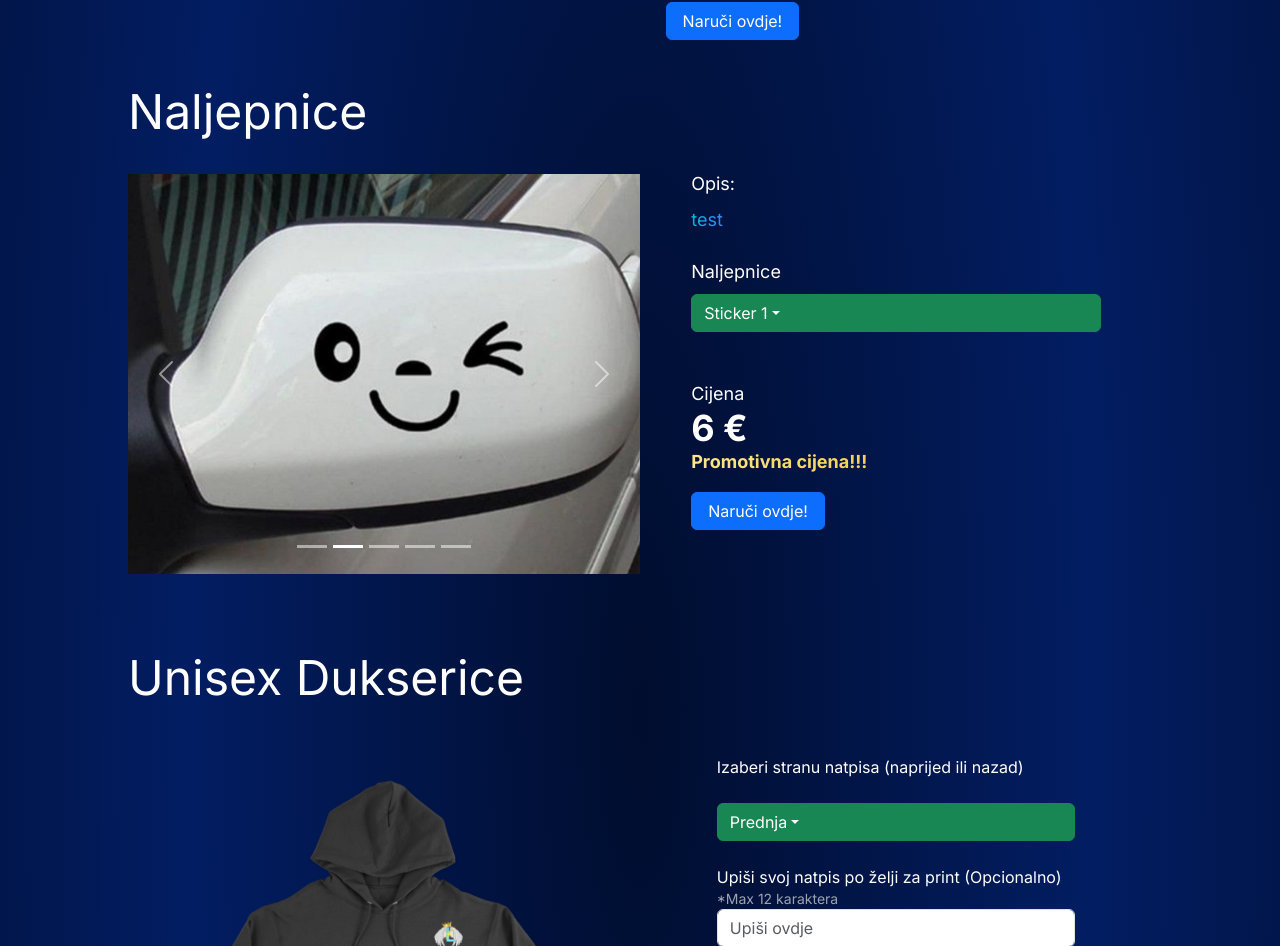
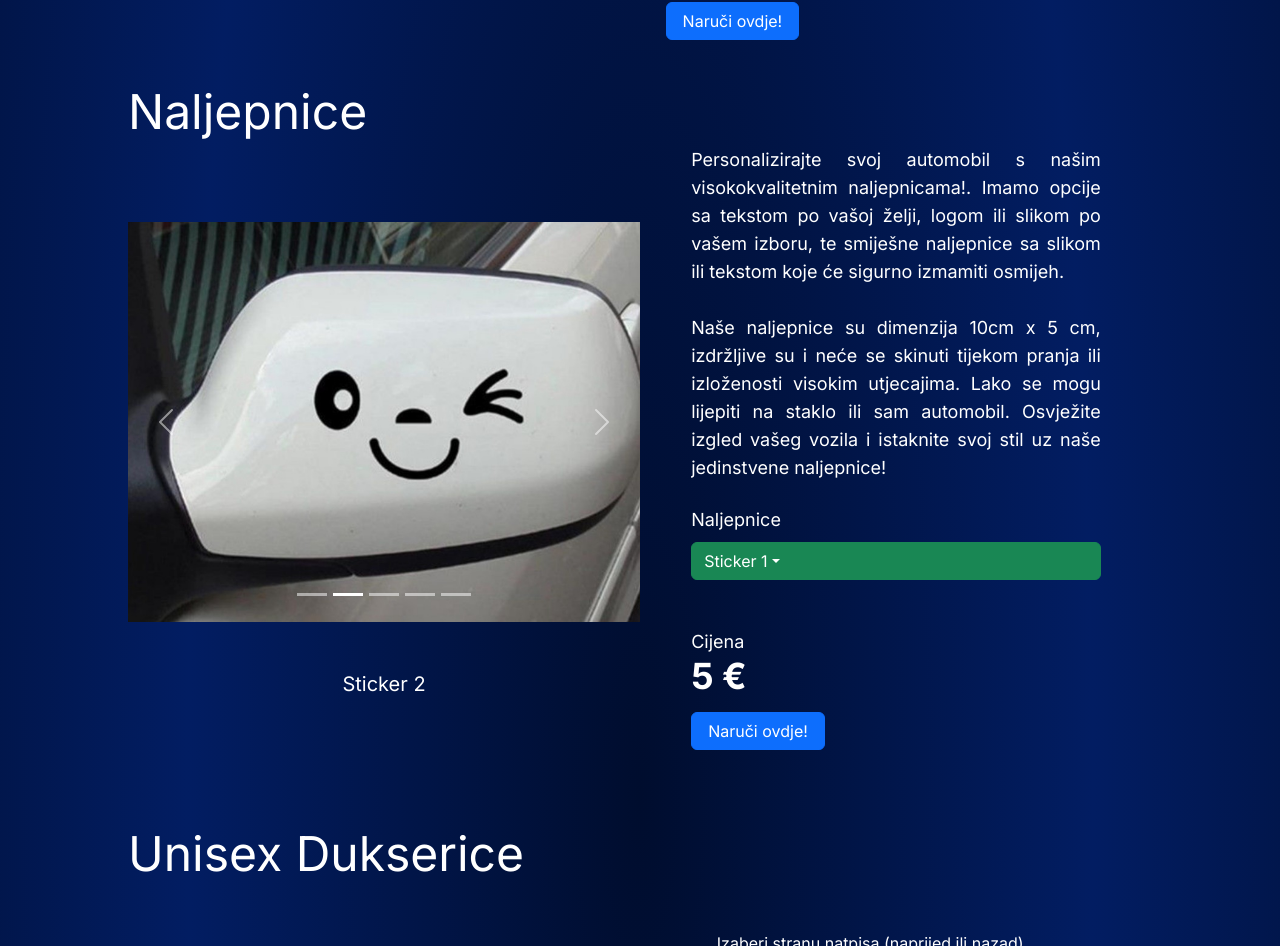
Before and after one commit to DenisKantic/Lexyri9_portfolio_NextJS, a Next.js app: page /shop in a window 1280 px wide. Shown: the part 1929-2875 px from the top of the page. Built offline with nearby package versions, Linux system fonts and the light colour scheme.

Commit message:
finished with stickers and everything for that

```diff
--- a/app/components/ShopPreview.jsx
+++ b/app/components/ShopPreview.jsx
@@ -26,22 +26,22 @@ export default function ShopPreview(){
     return (
         <div className="w-[80%] mx-auto xxs:h-auto mb-5 mt-5" ref={refTitle}>
 
-        <motion.h1 className="text3 text-white pt-5 xxs:text-3xl sm:text-5xl"
+        <motion.h1 className="text1 text-white pt-5 xxs:text-3xl sm:text-5xl"
         ref={refTitle}
         initial={{opacity: 0, x:-200}}
             animate={animationControls}
             transition={{duration: 0}}
         >Moj web shop</motion.h1>
         <motion.div
-        className="mt-4 h-[3px] bg-gradient-to-r from-green-300 via-blue-500 to-purple-600 w-full"
+        className="text1 mt-4 h-[3px] bg-gradient-to-r from-green-300 via-blue-500 to-purple-600 w-full"
         initial={{opacity: 0, x:-400}}
             animate={animationControls}
-            transition={{duration: 0.8}}
+            transition={{duration: 0}}
         ></motion.div>
 
 
         <motion.div
-        className="text4 text-white pt-10 text-xl w-[50%]
+        className="text1 text-white pt-10 text-xl w-[50%]
                         xxs:w-full md:w-[90%] lg:w-[80%] text-justify"
                         initial={{opacity: 0, x:-600}}
             animate={animationControls}
@@ -60,7 +60,7 @@ export default function ShopPreview(){
 
         <div className="pt-10 flex justify-between items-center w-full
                         xxs:flex-col sm:flex-row">
-            <motion.div className="text5 flex justify-center items-center flex-col
+            <motion.div className="text1 flex justify-center items-center flex-col
                             w-[30%] h-auto xxs:w-full md:w-[30%] xxs:mt-5 lg:mt-0 "
                             initial={{opacity: 0, x:-400}}
             animate={animationControls}
--- a/app/globals.css
+++ b/app/globals.css
@@ -1,3 +1,7 @@
 @tailwind base;
 @tailwind components;
 @tailwind utilities;
+
+.text1{
+  transition: all 0.5s;
+}
--- a/app/shop/ShopSite.jsx
+++ b/app/shop/ShopSite.jsx
@@ -34,7 +34,7 @@ import Carousel from 'react-bootstrap/Carousel';
         const longShirtPrice = 12;
         const perfumePrice = 6;
         const capPrice = 6;
-        const stickerPrice = 6;
+        const stickerPrice = 5;
 
         const refTitle = useRef(null);
         const isTitleInView = useInView(refTitle, {once: true});
@@ -65,13 +65,13 @@ import Carousel from 'react-bootstrap/Carousel';
         >
         Moj shop
         </motion.h1>
-        <motion.div className="mt-4 h-[3px] bg-gradient-to-r from-green-300 via-blue-500 to-purple-600 w-full mb-5"
+        <motion.div className="text1 mt-4 h-[3px] bg-gradient-to-r from-green-300 via-blue-500 to-purple-600 w-full mb-5"
             initial={{opacity: 0, x:-200}}
             animate={{opacity:1, x:0}}
-            transition={{duration: 1}}></motion.div>
+            transition={{duration: 0}}></motion.div>
 
 
-        <motion.div className="text2 text-white xxs:text-sm md:text-xl text-start break-normal mx-start pb-10 flex flex-col justify-start items-start
+        <motion.div className="text1 text-white xxs:text-sm md:text-xl text-start break-normal mx-start pb-10 flex flex-col justify-start items-start
                          xxs:w-full"
                         initial={{opacity: 0, x:-400}}
                         animate={{opacity:1, x:0}}
@@ -111,10 +111,10 @@ popis           popisom proizvoda koje želite naručiti. Naš tim će odmah obr
         </motion.div>
 
 
-            <motion.h2 className="text-5xl text-white md:mb-[-50px] mt-5"
+            <motion.h2 className="text1 text-5xl text-white md:mb-[-50px] mt-5"
                 initial={{opacity: 0, x:-200}}
                 animate={{opacity: 1, x:0}}
-                transition={{duration: 0.8}}>
+                transition={{duration: 0}}>
                     Parfemi
                     </motion.h2>
 
@@ -123,11 +123,11 @@ popis           popisom proizvoda koje želite naručiti. Naš tim će odmah obr
             md:flex-row">
             {/* card item parent */}
 
-                <motion.div className="flex justify-center items-center flex-col
+                <motion.div className="text1  flex justify-center items-center flex-col
                 xxs:w-full xxs:pt-10 md:pt-2 md:w-[50%]"
                 initial={{opacity: 0, x:-200}}
                 animate={{opacity: 1, x:0}}
-                transition={{duration: 0.8}}
+                transition={{duration: 0}}
                 > {/* left side image */}
                 <Image
                 src="/images/perfume.webp"
@@ -231,13 +231,13 @@ popis           popisom proizvoda koje želite naručiti. Naš tim će odmah obr
             {/* card item parent */}
 
                 <motion.div className="flex justify-center items-start flex-col mt-10
-                xxs:w-full xxs:pt-10 md:pt-2 md:w-[50%]"
+                xxs:w-full xxs:pt-2 xxs:pb-10 md:pt-2 md:pb-0 md:w-[50%]"
                 initial={{opacity: 0, x:-200}}
                 animate={{opacity: 1, x:0}}
                 transition={{duration: 0.8}}
                 > {/* left side image */}
                 <div
-                className="w-full flex justify-start items-start h-[50vh]">
+                className="w-full flex justify-start items-start h-[60vh]">
                    <Carousel className="w-full h-[50vh]">
                      <Carousel.Item className="w-full h-full">
                         <Image
@@ -247,7 +247,7 @@ popis           popisom proizvoda koje želite naručiti. Naš tim će odmah obr
                         className="w-full h-[50vh] relative object-cover"
                         alt="sticker1"
                         />
-                        <p className="text-center text-xl pt-2">Sticker 1</p>
+                        <p className="text-center text-xl pt-5">Sticker 1</p>
                      </Carousel.Item>
 
                      <Carousel.Item className="w-full h-full overflow-hidden">
@@ -258,7 +258,7 @@ popis           popisom proizvoda koje želite naručiti. Naš tim će odmah obr
                         className="w-full h-[50vh] relative object-cover"
                         alt="sticker1"
                         />
-                        <p className="text-center text-xl pt-2">Sticker 2</p>
+                        <p className="text-center text-xl pt-5">Sticker 2</p>
                      </Carousel.Item>
 
                      <Carousel.Item className="w-full h-full overflow-hidden">
@@ -269,7 +269,7 @@ popis           popisom proizvoda koje želite naručiti. Naš tim će odmah obr
                         className="w-full h-[50vh] relative object-cover"
                         alt="sticker1"
                         />
-                        <p className="text-center text-xl pt-2">Sticker 3</p>
+                        <p className="text-center text-xl pt-5">Sticker 3</p>
                      </Carousel.Item>
 
                      <Carousel.Item className="w-full h-full overflow-hidden">
@@ -280,7 +280,7 @@ popis           popisom proizvoda koje želite naručiti. Naš tim će odmah obr
                         className="w-full h-[50vh] relative object-contain "
                         alt="sticker1"
                         />
-                        <p className="text-center text-xl pt-2">Sticker 4</p>
+                        <p className="text-center text-xl pt-5">Sticker 4</p>
                      </Carousel.Item>
 
                      <Carousel.Item className="w-full h-full overflow-hidden">
@@ -304,10 +304,16 @@ popis           popisom proizvoda koje želite naručiti. Naš tim će odmah obr
                  transition={{duration: 1}}> {/* right side options */}
 
                     <div className="text-justify break-normal">
-                        <p className="text-white text-md pb-2">Opis: </p>
-                        <div>
-                        <span className="bg-gradient-to-r from-cyan-500 to-blue-500 bg-clip-text text-transparent">
-                        test
+                        <div className="xxs:mt-10 md:mt-5">
+                        <span className="break-words text-justify md:text-md lg:text-lg">
+                        Personalizirajte svoj automobil s našim visokokvalitetnim naljepnicama!.
+                        Imamo opcije sa tekstom po vašoj želji, logom ili slikom po vašem izboru,
+                        te smiješne naljepnice sa slikom ili tekstom koje će sigurno izmamiti osmijeh.
+                        <br /> <br />
+                        Naše naljepnice su dimenzija 10cm x 5 cm, izdržljive su i neće se skinuti
+                        tijekom pranja ili izloženosti visokim utjecajima. Lako se mogu lijepiti
+                        na staklo ili sam automobil. Osvježite izgled vašeg vozila i istaknite svoj stil
+                        uz naše jedinstvene naljepnice!
                         </span>
 
                         <p className="pt-6 pb-2">Naljepnice</p>
@@ -337,8 +343,7 @@ popis           popisom proizvoda koje želite naručiti. Naš tim će odmah obr
 
                         <div>
                         <p className="text-lg pt-5">Cijena</p>
-                        <p className="text-4xl font-bold">6 &euro;</p>
-                        <p className="font-bold bg-gradient-to-r from-amber-200 to-yellow-500 bg-clip-text text-transparent">Promotivna cijena!!!</p>
+                        <p className="text-4xl font-bold">5 &euro;</p>
                         </div>
                         <div className={stickerOpen ? "xxs:w-full pt-3" : "xxs:w-[50%] pt-3"}>
 
```
